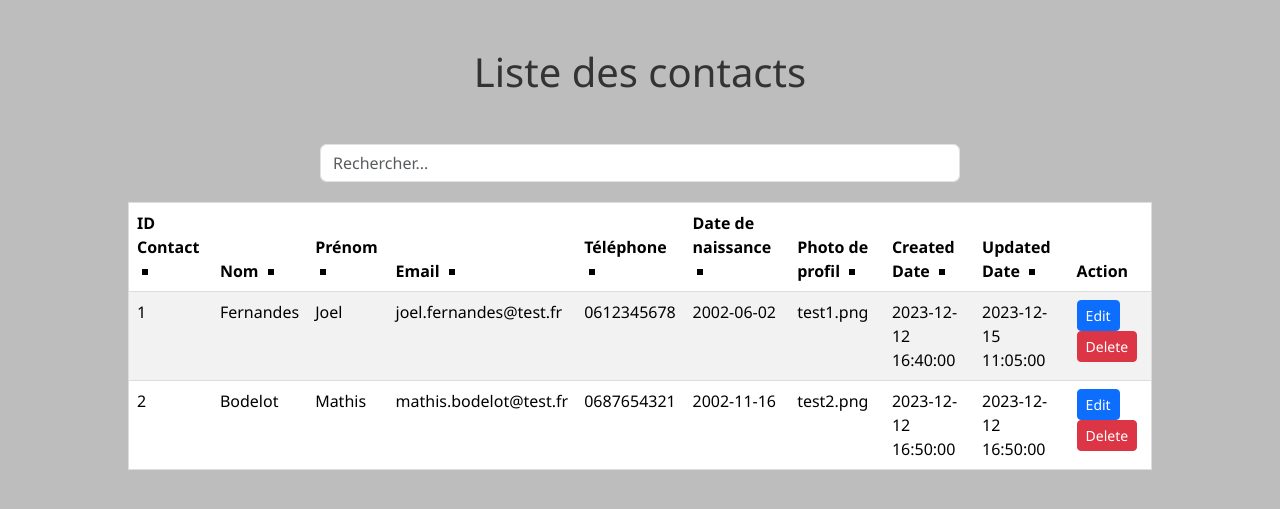
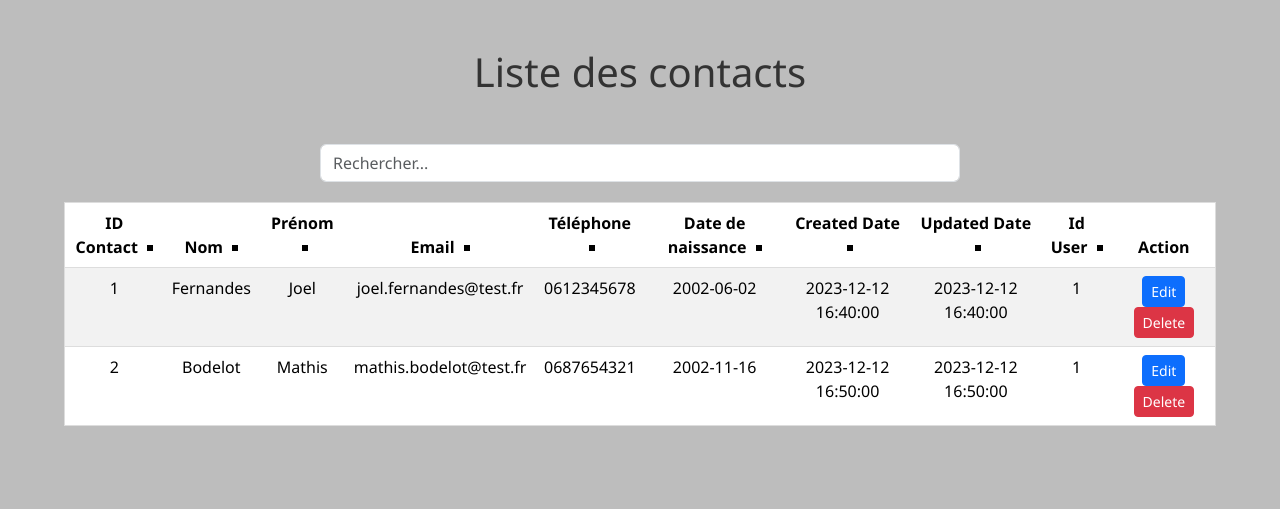
Before and after one commit to Jferndes/Python_Project_Hackathon, a Flask app: page /contacts in a window 1280 px wide. Shown: the part 58-567 px from the top of the page. Run offline with Flask 3, Linux system fonts and the light colour scheme; data comes from the database, SQL or seed files in the repository.

Commit message:
Modification bdd

```diff
--- a/function.py
+++ b/function.py
@@ -1,5 +1,6 @@
 import sqlite3
 from datetime import datetime
+import flask_bcrypt
 
 
 # Fonction qui donne date plus heure sans les millisecondes
@@ -36,3 +37,7 @@ def action_bdd(query: str, values):
     cursor.execute(query, values)
     connection.commit()
     connection.close()
+
+
+def valid_login(password_hash, password_clear):
+    return flask_bcrypt.check_password_hash(pw_hash=password_hash, password=password_clear)
--- a/main.py
+++ b/main.py
@@ -1,4 +1,4 @@
-from flask import Flask, render_template, Response, request, redirect, url_for, flash
+from flask import Flask, render_template, Response, request, redirect, url_for, flash, session
 from function import *
 import csv
 import io
@@ -7,12 +7,47 @@ app = Flask(__name__)
 app.secret_key = 'test'
 
 
-@app.get("/")
+@app.route("/")
 def index():
+    if 'username' not in session:
+        return redirect(url_for('login'))
     return render_template('index.html')
 
 
-@app.route("/contacts")
+@app.route('/login', methods=['POST', 'GET'])
+def login():
+    if request.method == 'POST':
+        username = request.form['username']
+        password = request.form['password']
+
+        query = "SELECT * FROM User WHERE username = ?"
+        values = (username,)
+        user = recup_bdd(query, values, doOne=True)
+
+        if user and user[2] == password:
+            session['username'] = username
+            flash("Bienvenue "+username, "success")
+            return redirect(url_for('index'))
+            '''if valid_login(user[0], password):
+            session['username'] = username
+            return redirect(url_for('index'))'''
+        else:
+            flash("Invalid Username/Password", "danger")
+            return render_template('auth/login.html')
+
+    elif request.method == 'GET':
+        return render_template('auth/login.html')
+
+
+@app.route('/logout')
+def logout():
+    if 'username' in session:
+        session.pop('username', None)
+        flash("Vous avez été deconnecté", "danger")
+    return redirect(url_for('login'))
+
+
+@app.get("/contacts")
 def liste_contacts():
     # Récupération de tout les contacts
     query = "SELECT * FROM Contact"
@@ -31,13 +66,12 @@ def ajouter_contact():
         email = request.form['email']
         tel = request.form['tel']
         date_naissance = request.form['dob']
-        photo = request.form['photo']
 
         # Requête dans la base de données
         query = '''
-            INSERT INTO Contact (nom, prenom, e_mail, tel, date_naissance, photo_profil, created_date, updated_date)
+            INSERT INTO Contact (nom, prenom, e_mail, tel, date_naissance, created_date, updated_date, id_user)
             VALUES (?, ?, ?, ?, ?, ?, ?, ?)'''
-        values = (nom, prenom, email, tel, date_naissance, photo, now(), now())
+        values = (nom, prenom, email, tel, date_naissance, now(), now(), 1)
         action_bdd(query, values)
 
         # Redirection vers la liste des contacts avec message de confirmation
@@ -75,15 +109,14 @@ def edit_contact(contactId):
             email = request.form['email']
             tel = request.form['tel']
             date_naissance = request.form['dob']
-            photo = request.form['photo']
 
             # Requête dans la base de données
             query = '''
                         UPDATE Contact
-                        SET nom=?, prenom=?, e_mail=?, tel=?, date_naissance=?, photo_profil=?, updated_date=?
-                        WHERE id_contact=?
+                        SET nom=?, prenom=?, e_mail=?, tel=?, date_naissance=?, updated_date=?
+                        WHERE id_contact=? AND id_user=?
                     '''
-            values = (nom, prenom, email, tel, date_naissance, photo, now(), contactId)
+            values = (nom, prenom, email, tel, date_naissance, now(), contactId, 1)
             action_bdd(query, values)
 
             # Message de confirmation
@@ -135,14 +168,13 @@ def ajouter_groupe():
     if request.method == 'POST':
         # Récupération des informations du formulaire
         nom = request.form['nom']
-        photo = request.form['photo']
 
         # Requête dans la base de données
         query = '''
-            INSERT INTO Groupe (nom_de_groupe, photo_groupe, created_date, updated_date)
+            INSERT INTO Groupe (nom_de_groupe, created_date, updated_date, id_user)
             VALUES (?, ?, ?, ?)
         '''
-        values = (nom, photo, now(), now())
+        values = (nom, now(), now(), 1)
         action_bdd(query, values)
 
         # Redirection vers la liste des groupes avec message de confirmation
@@ -175,15 +207,14 @@ def edit_groupe(groupeId):
         if doUpdate:
             # Récupération des informations du formulaire
             nom = request.form['nom']
-            photo = request.form['photo']
 
             # Requête dans la base de données
             query = '''
                         UPDATE Groupe
-                        SET nom_de_groupe=?, photo_groupe=?, updated_date=?
-                        WHERE id_groupe=?
+                        SET nom_de_groupe=?, updated_date=?
+                        WHERE id_groupe=? AND id_user=?
                     '''
-            values = (nom, photo, now(), groupeId)
+            values = (nom, now(), groupeId, 1)
             action_bdd(query, values)
 
             # Message de confirmation
--- a/static/styles.css
+++ b/static/styles.css
@@ -103,11 +103,12 @@ button {
 
 /* Centrer et encadrer le tableau */
 #contactTable, #groupeTable {
-    width: 80%;
+    width: 90%;
     margin: auto;
     border: 1px solid #ddd;
     border-collapse: collapse;
     border-radius: 8px;
     margin-top: 20px;
     padding: 10px;
+    text-align: center;
 }
--- a/templates/contactEdit.html
+++ b/templates/contactEdit.html
@@ -25,9 +25,6 @@
             <label for="dob">Date de Naissance:</label>
             <input type="date" class="form-control" name="dob" value="{{ contact[5] }}" required><br>
 
-            <label for="photo">Photo:</label>
-            <input type="text" class="form-control" name="photo" value="{{ contact[6] }}"><br>
-
             <button type="submit" class="btn btn-primary">Enregistrer</button>
         </form>
         <br>
--- a/templates/contactList.html
+++ b/templates/contactList.html
@@ -28,15 +28,15 @@
     <table class="table table-striped" id="contactTable">
         <thead>
             <tr>
-                <th data-column="3">ID Contact <span class="arrow"></span></th>
-                <th data-column="0">Nom <span class="arrow"></span></th>
-                <th data-column="1">Prénom <span class="arrow"></span></th>
-                <th data-column="2">Email <span class="arrow"></span></th>
+                <th data-column="0">ID Contact <span class="arrow"></span></th>
+                <th data-column="1">Nom <span class="arrow"></span></th>
+                <th data-column="2">Prénom <span class="arrow"></span></th>
+                <th data-column="3">Email <span class="arrow"></span></th>
                 <th data-column="4">Téléphone <span class="arrow"></span></th>
                 <th data-column="5">Date de naissance <span class="arrow"></span></th>
-                <th data-column="6">Photo de profil <span class="arrow"></span></th>
-                <th data-column="7">Created Date <span class="arrow"></span></th>
-                <th data-column="8">Updated Date <span class="arrow"></span></th>
+                <th data-column="6">Created Date <span class="arrow"></span></th>
+                <th data-column="7">Updated Date <span class="arrow"></span></th>
+                <th data-column="8">Id User <span class="arrow"></span></th>
                 <th>Action</th>
             </tr>
         </thead>
@@ -49,9 +49,10 @@
                     <td>{{ contact[3] }}</td> <!-- Email -->
                     <td>{{ contact[4] }}</td> <!-- Téléphone -->
                     <td>{{ contact[5] }}</td> <!-- Date de naissance -->
-                    <td>{{ contact[6] }}</td> <!-- Photo de profil -->
-                    <td>{{ contact[7] }}</td> <!-- Created Date -->
-                    <td>{{ contact[8] }}</td> <!-- Updated Date -->
+                    <td>{{ contact[6] }}</td> <!-- Created Date -->
+                    <td>{{ contact[7] }}</td> <!-- Updated Date -->
+                    <td>{{ contact[8] }}</td> <!-- Id User -->
+
                     <!-- Actions -->
                     <td>
                         <a href="{{ url_for('edit_contact', contactId=contact[0]) }}" class="btn btn-primary btn-sm">
--- a/templates/contactNew.html
+++ b/templates/contactNew.html
@@ -5,7 +5,7 @@
 
 {% block content %}
     {% include 'layout/navbar.html' %}
-    <h1 class="mt-5"">Créer un contact</h1>
+    <h1 class="mt-5">Créer un contact</h1>
 
     <!-- Formulaire d'un contact -->
     <div class="container mt-5 mb-5">
@@ -30,10 +30,6 @@
             <label for="dob">Date de naissance :</label>
             <input type="date" class="form-control" id="dob" name="dob" required>
         </div>
-        <div class="form-group">
-            <label for="photo">Choisir une photo :</label>
-            <input type="file" class="form-control-file" id="photo" name="photo" required>
-        </div>
         <button type="submit" class="btn btn-primary">Créer</button>
     </form>
 </div>
--- a/templates/groupeEdit.html
+++ b/templates/groupeEdit.html
@@ -13,9 +13,6 @@
             <label for="nom">Nom:</label>
             <input type="text" class="form-control" name="nom" value="{{ groupe[1] }}" required><br>
 
-            <label for="photo">Photo:</label>
-            <input type="text" class="form-control" name="photo" value="{{ groupe[2] }}" required><br>
-
             <button type="submit" class="btn btn-primary">Enregistrer</button>
         </form>
         <br>
--- a/templates/groupeNew.html
+++ b/templates/groupeNew.html
@@ -14,10 +14,6 @@
             <label for="nom">Nom du groupe:</label>
             <input type="text" class="form-control" id="nom" name="nom" placeholder="Entrez votre nom" required>
         </div>
-        <div class="form-group">
-            <label for="photo">Choisir une photo :</label>
-            <input type="file" class="form-control-file" id="photo" name="photo" required>
-        </div>
         <button type="submit" class="btn btn-primary">Créer</button>
     </form>
 </div>
```
Also changed, not shown: templates/auth/login.html (added, +36 -0 lines), templates/auth/register.html (added, +25 -0 lines), templates/groupeList.html (+5 -3 lines), templates/index.html (+14 -0 lines), hackathon_bdd.sqlite.
